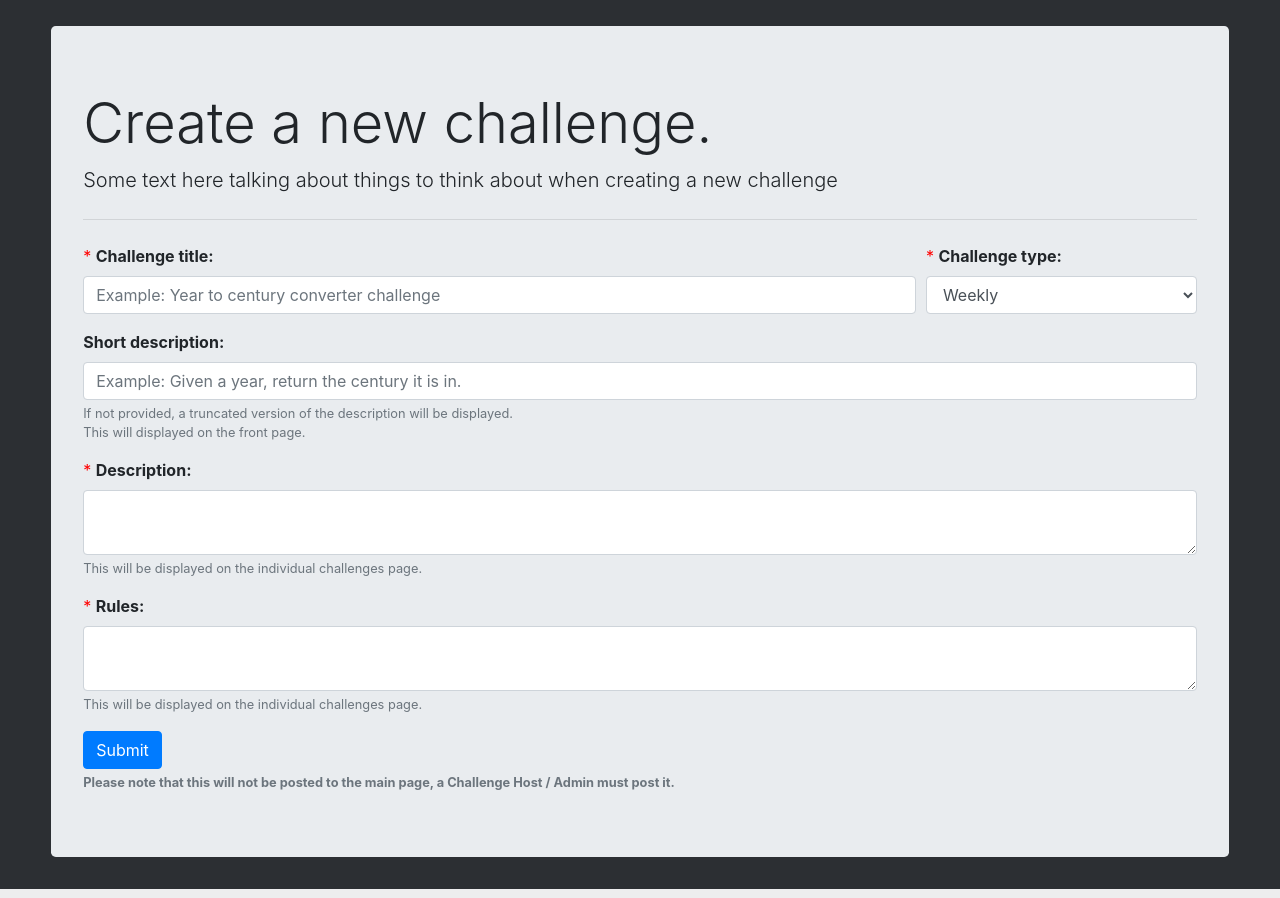
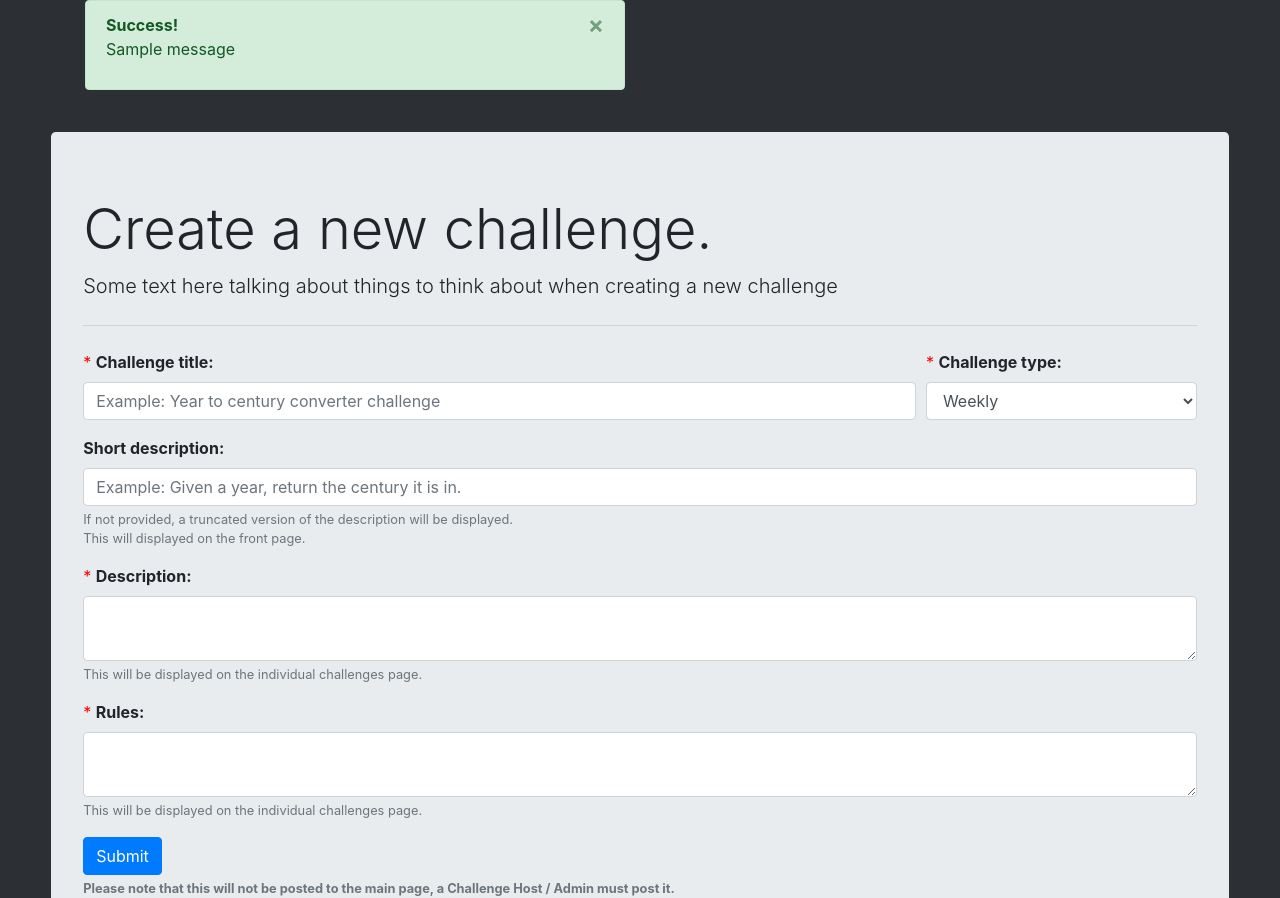
Before and after one commit to Tech-With-Tim/twtcodejam.net, a Django app: template TWT/templates/challenges/new.html in a window 1280 px wide. Shown: the part 112-1010 px from the top of the page. Run offline with Django 3.2, Linux system fonts and the light colour scheme; the template is opened without the code that fills it, so the values that code supplies are empty; tables that the repository leaves empty hold one stand-in row (values such as "Sample post"); one stand-in notice (Sample message) is shown; some libraries are stand-ins or nearby versions.

Commit message:
alert messages

```diff
--- a/TWT/templates/base/navbar.html
+++ b/TWT/templates/base/navbar.html
@@ -49,3 +49,19 @@
         </ul>
     </div>
 </nav>
+
+<div class="container">
+	{% if messages %}
+	<div class="row">
+	<div class="col-sm-6 col-sm-offset-3">
+		{% for message in messages %}
+		<div class="alert alert-{{ message.tags }} alert-dismissible" role="alert">
+			<button type="button" class="close" data-dismiss="alert" aria-label="Close"><span aria-hidden="true">&times;</span></button>
+			<strong>{% if message.level == DEFAULT_MESSAGE_LEVELS.ERROR %}Error{% else %}{{ message.tags|title }}{% endif %}!</strong>
+			<p>{{ message }}</p>
+		</div>
+		{% endfor %}
+		</div>
+	</div>
+	{% endif %}
+</div>
```
